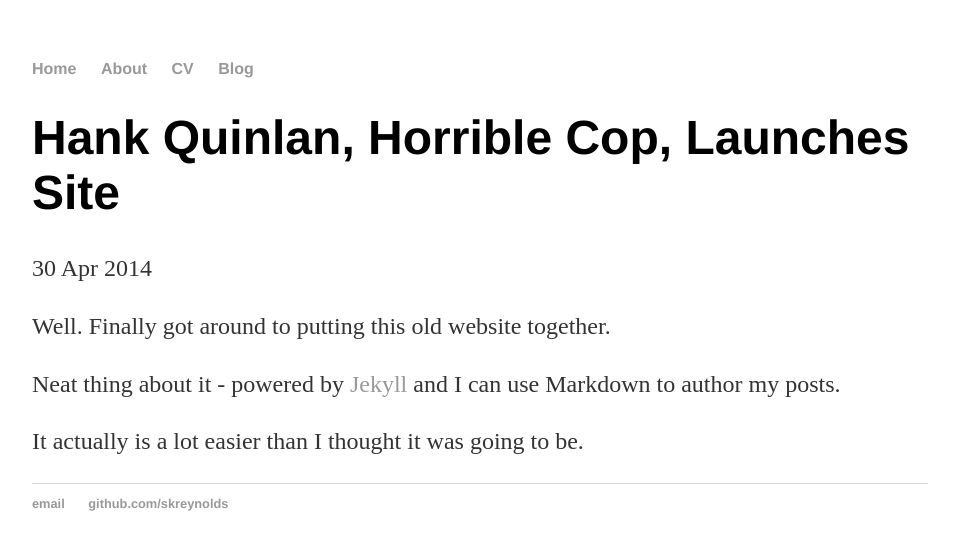
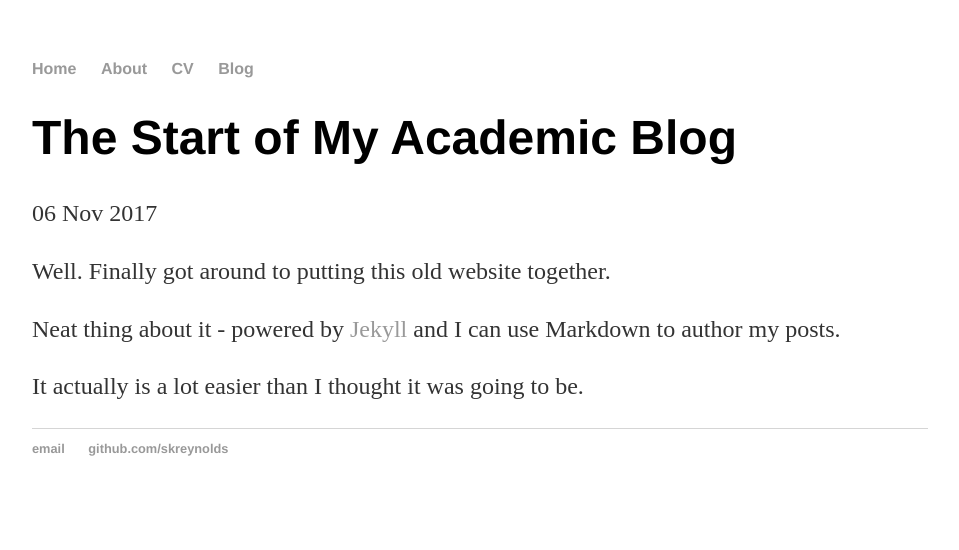
Before and after one commit to skreynolds/skreynolds.github.io, a Jekyll site: the page built from _posts/2017-11-06-shane-reynolds-site-launched.md, in a window 1280 px wide. Shown: the top 550 px of the page, without its empty margins (160-1119 px from the left). Built offline with Jekyll 4.4.1, drawn with Linux system fonts in a browser that asks for light colours.

Commit message:
Update 2017-11-06-shane-reynolds-site-launched.md

```diff
--- a/_posts/2017-11-06-shane-reynolds-site-launched.md
+++ b/_posts/2017-11-06-shane-reynolds-site-launched.md
@@ -1,7 +1,7 @@
 ---
 layout: post
-title: "Hank Quinlan, Horrible Cop, Launches Site"
-date: 2014-04-30
+title: "The Start of My Academic Blog"
+date: 2017-11-06
 ---
 
 Well. Finally got around to putting this old website together.
```
